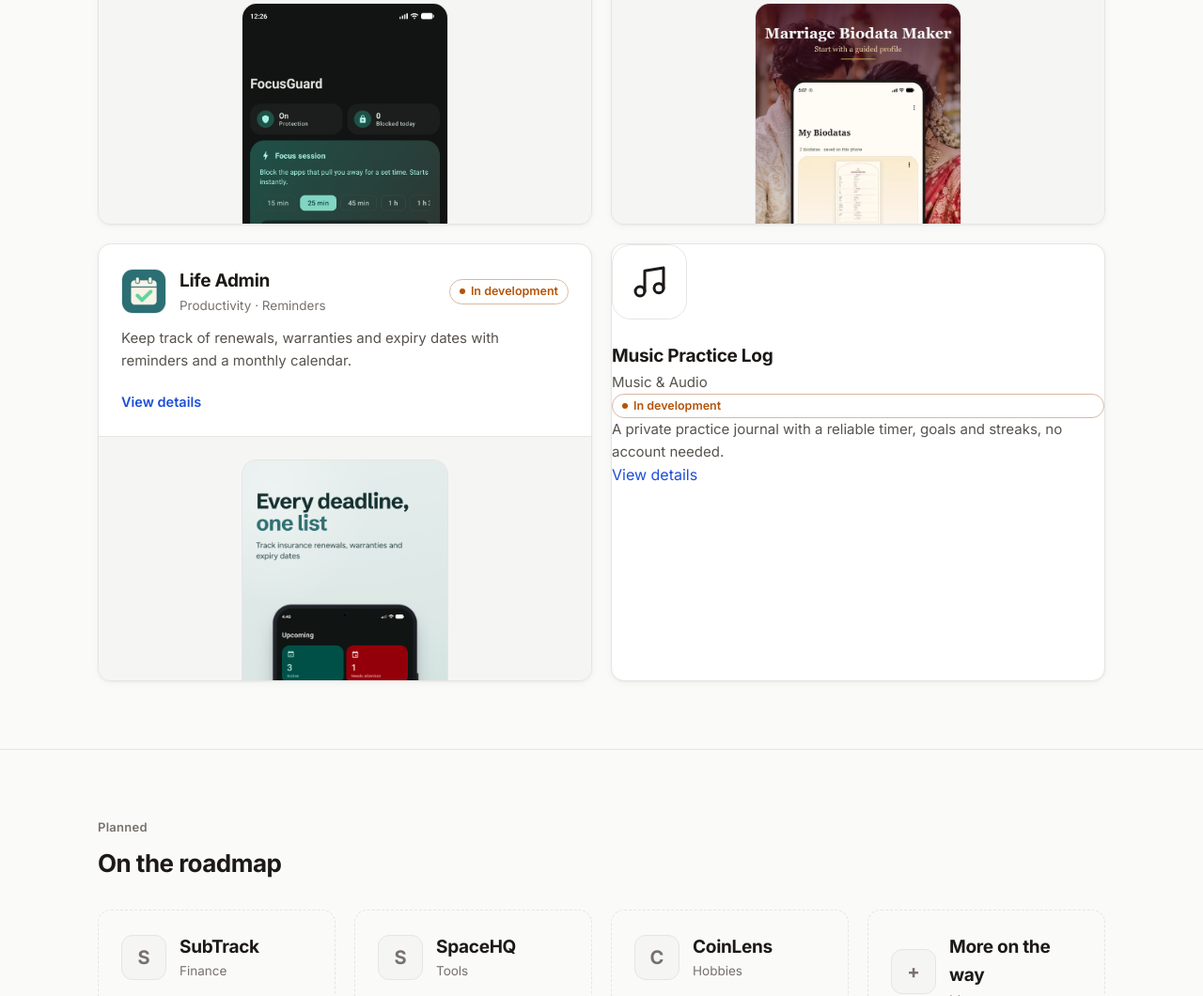
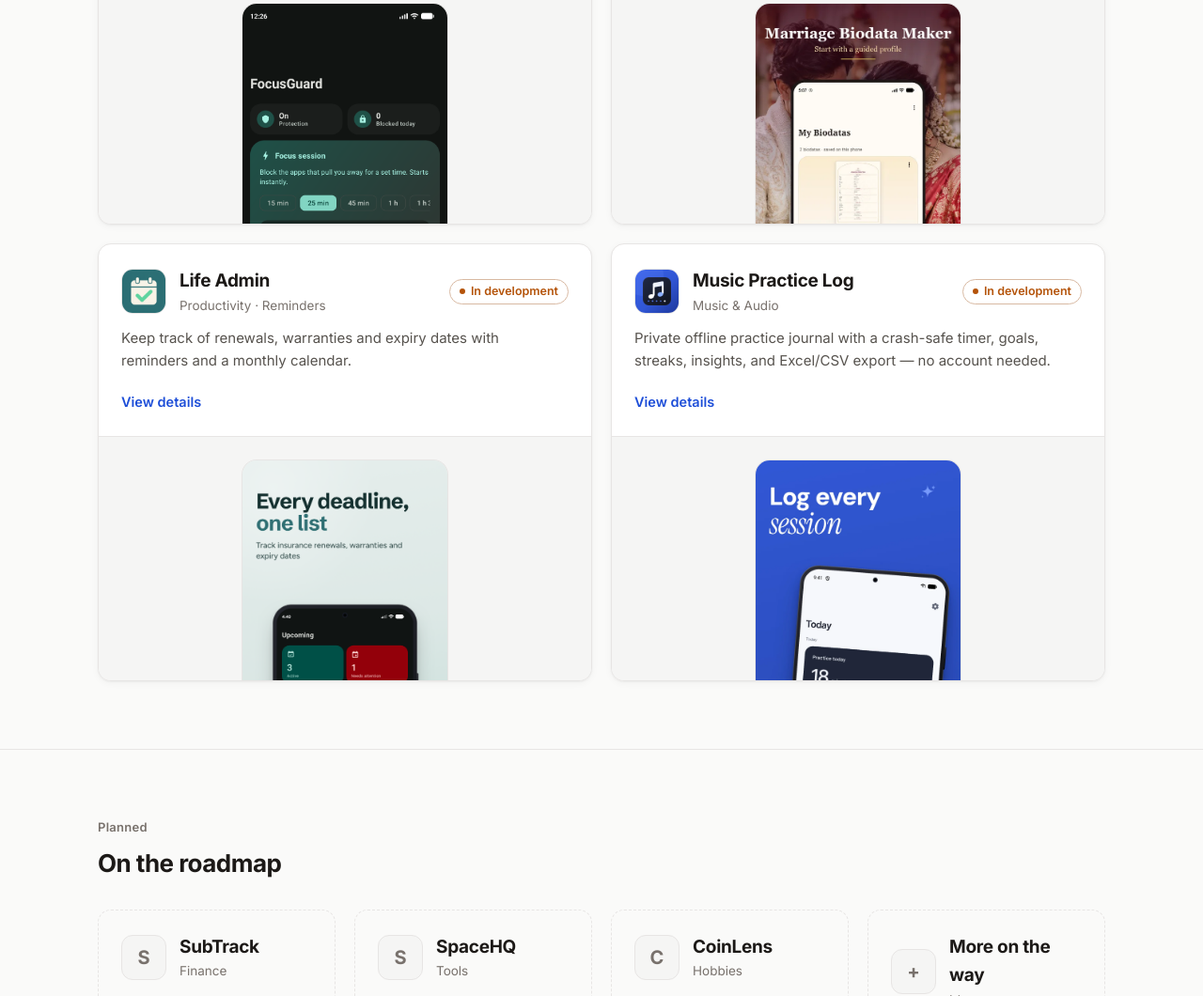
Before and after one commit to novushq/Novus-HQ, a plain HTML site: page index.html in a window 1280 px wide. Shown: the part 1666-2726 px from the top of the page at 94% size. Drawn offline with Linux system fonts and the light colour scheme.

Commit message:
Music Practice Log: add app icon and hero mockup to home page card

```diff
--- a/index.html
+++ b/index.html
@@ -110,14 +110,18 @@
                     </div>
                     <div class="app-card-media"><img src="./assets/images/lifeadmin/hero.png" alt="Life Admin app screen" loading="lazy"></div>
                 </article>
-<article class="app-card">
-    <div class="app-icon"><svg viewBox="0 0 24 24" width="40" height="40" fill="none" stroke="currentColor" stroke-width="1.8" stroke-linecap="round" stroke-linejoin="round" role="img" aria-label="Music Practice Log icon"><path d="M9 18V5l12-2v13"/><circle cx="6" cy="18" r="3"/><circle cx="18" cy="16" r="3"/></svg></div>
-    <h3>Music Practice Log</h3>
-    <p class="app-category">Music &amp; Audio</p>
-    <span class="pill pill--progress">In development</span>
-    <p>A private practice journal with a reliable timer, goals and streaks, no account needed.</p>
-    <a href="./applications/android/MusicPracticeLog/index.html">View details</a>
-</article>
+                <article class="app-card">
+                    <div class="app-card-body">
+                        <div class="app-card-top">
+                            <img class="app-icon-sm" src="./assets/images/musicpracticelog/icon.png" alt="">
+                            <div><h3>Music Practice Log</h3><div class="category">Music &amp; Audio</div></div>
+                            <span class="pill pill--progress">In development</span>
+                        </div>
+                        <p>Private offline practice journal with a crash-safe timer, goals, streaks, insights, and Excel/CSV export — no account needed.</p>
+                        <div class="app-card-actions"><a class="card-link" href="./applications/android/MusicPracticeLog/index.html">View details</a></div>
+                    </div>
+                    <div class="app-card-media"><img src="./assets/images/musicpracticelog/s1-hero.webp" alt="Music Practice Log app screen" loading="lazy"></div>
+                </article>
             </div>
         </div>
     </section>
```
